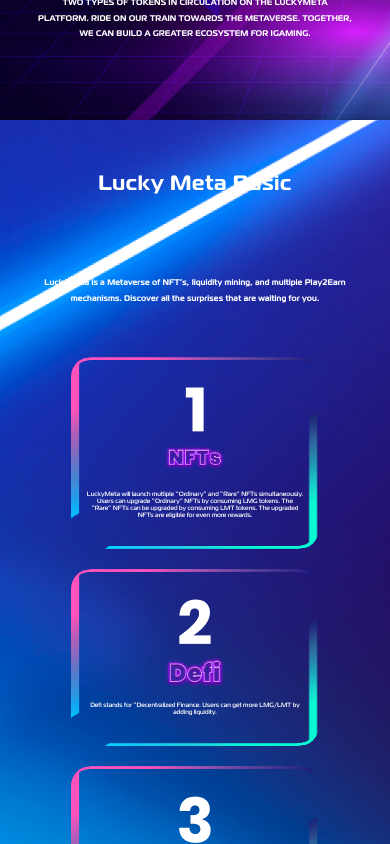
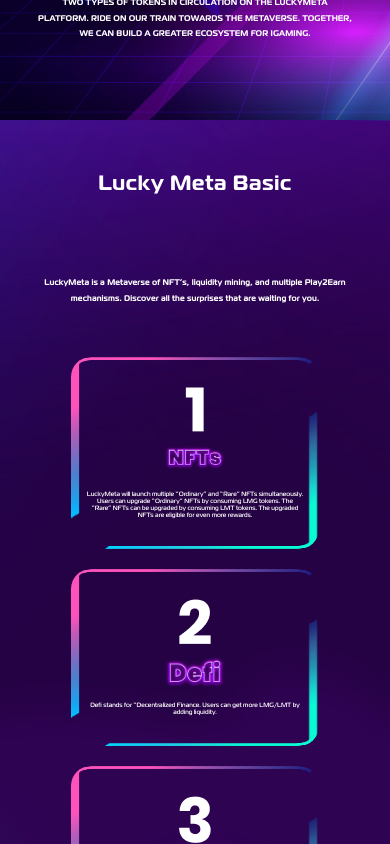
Before and after one commit to cris200751/lucky-origin2, a Vue app: page / in a window 390 px wide. Shown: the part 1400-2244 px from the top of the page. Built offline with nearby package versions, Linux system fonts and the light colour scheme.

Commit message:
修改背景图以及图片偏移.

```diff
--- a/src/components/sections/Basic.vue
+++ b/src/components/sections/Basic.vue
@@ -154,6 +154,14 @@
 }
 
 @media only screen and (max-width: 670px) {
+  .section-container {
+    padding-top: 33px;
+    padding-bottom: 95px;
+    background: url("../../assets/images/basic-background.png");
+    background-size: cover;
+    background-position: right;
+  }
+
   .el-row {
     flex-direction: column;
   }
--- a/src/components/sections/Sportsbook.vue
+++ b/src/components/sections/Sportsbook.vue
@@ -54,7 +54,7 @@
     padding-top: 33px;
     padding-bottom: 30px;
     background: url("../../assets/images/sportsbook-background-mobile.png");
-    background-size: cover;
+    background-size: 100% 100%;
     background-position: center;
   }
 }
```
Also changed, not shown: src/assets/images/sportsbook-background-mobile.png.
